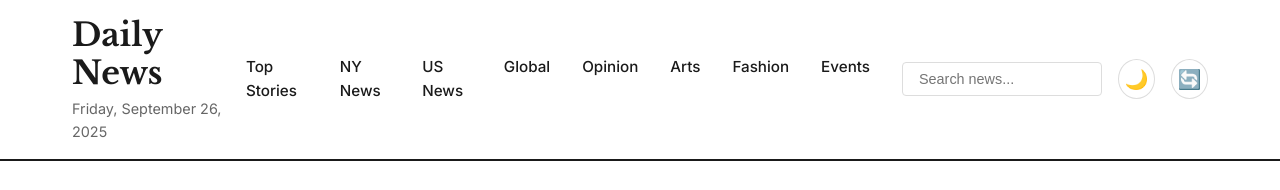
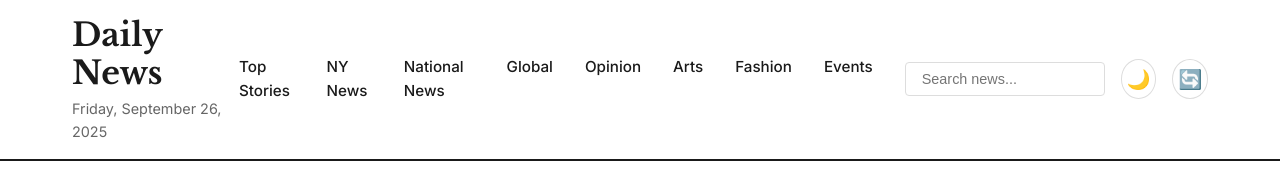
Before and after one commit to abbyjkaplan/daily-news, a plain HTML site: page index.html in a window 1280 px wide. Shown: the top 190 px of the page. Drawn offline with nearby package versions, Linux system fonts and the light colour scheme; no server answers.

Commit message:
Update news platform: fix image loading, rename US News to National News, handle empty results, improve article structure

```diff
--- a/index.html
+++ b/index.html
@@ -17,7 +17,7 @@
             <nav class="nav">
                 <a href="#top-stories">Top Stories</a>
                 <a href="#ny-news">NY News</a>
-                <a href="#us-news">US News</a>
+                <a href="#us-news">National News</a>
                 <a href="#global-news">Global</a>
                 <a href="#opinion">Opinion</a>
                 <a href="#arts">Arts</a>
@@ -113,7 +113,7 @@
 
         <!-- US News Section -->
         <section id="us-news" class="section us-news">
-            <h2 class="section-title">US News</h2>
+            <h2 class="section-title">National News</h2>
             <div class="news-layout">
                 <div class="main-story">
                     <div class="story-image">
@@ -384,7 +384,7 @@
                 <ul>
                     <li><a href="#top-stories">Top Stories</a></li>
                     <li><a href="#ny-news">NY News</a></li>
-                    <li><a href="#us-news">US News</a></li>
+                    <li><a href="#us-news">National News</a></li>
                     <li><a href="#global-news">Global News</a></li>
                 </ul>
             </div>
--- a/news-api.js
+++ b/news-api.js
@@ -137,8 +137,8 @@ class NewsAPI {
                 this.saveCache();
                 return ranked;
             } else {
-                // Return mock data if no real articles
-                return this.getMockTopStories();
+                // Return empty array if no real articles
+                return [];
             }
 
         } catch (error) {
@@ -185,7 +185,7 @@ class NewsAPI {
                 this.saveCache();
                 return ranked;
             } else {
-                return this.getMockNYNews();
+                return [];
             }
 
         } catch (error) {
@@ -232,7 +232,7 @@ class NewsAPI {
                 this.saveCache();
                 return ranked;
             } else {
-                return this.getMockUSNews();
+                return [];
             }
 
         } catch (error) {
@@ -279,7 +279,7 @@ class NewsAPI {
                 this.saveCache();
                 return ranked;
             } else {
-                return this.getMockGlobalNews();
+                return [];
             }
 
         } catch (error) {
@@ -325,7 +325,7 @@ class NewsAPI {
                 this.saveCache();
                 return ranked;
             } else {
-                return this.getMockOpinion();
+                return [];
             }
 
         } catch (error) {
@@ -371,7 +371,7 @@ class NewsAPI {
                 this.saveCache();
                 return ranked;
             } else {
-                return this.getMockArtsCulture();
+                return [];
             }
 
         } catch (error) {
@@ -417,7 +417,7 @@ class NewsAPI {
                 this.saveCache();
                 return ranked;
             } else {
-                return this.getMockFashionTrends();
+                return [];
             }
 
         } catch (error) {
@@ -463,7 +463,7 @@ class NewsAPI {
                 this.saveCache();
                 return ranked;
             } else {
-                return this.getMockNYEvents();
+                return [];
             }
 
         } catch (error) {
@@ -567,7 +567,7 @@ class NewsAPI {
                         articles.push({
                             headline: article.title,
                             summary: article.description,
-                            image: article.urlToImage,
+                            image: article.urlToImage || 'https://via.placeholder.com/600x400/1a1a1a/ffffff?text=No+Image',
                             source: article.source.name,
                             time: this.formatTime(article.publishedAt),
                             url: article.url,
@@ -584,7 +584,7 @@ class NewsAPI {
                         articles.push({
                             headline: article.webTitle,
                             summary: article.fields?.trailText || article.webTitle,
-                            image: article.fields?.thumbnail,
+                            image: article.fields?.thumbnail || 'https://via.placeholder.com/600x400/1a1a1a/ffffff?text=No+Image',
                             source: 'The Guardian',
                             time: this.formatTime(article.webPublicationDate),
                             url: article.webUrl,
@@ -601,7 +601,7 @@ class NewsAPI {
                         articles.push({
                             headline: article.headline?.main || article.title,
                             summary: article.abstract || article.snippet,
-                            image: article.multimedia?.[0]?.url ? `https://static01.nyt.com/${article.multimedia[0].url}` : '',
+                            image: article.multimedia?.[0]?.url ? `https://static01.nyt.com/${article.multimedia[0].url}` : 'https://via.placeholder.com/600x400/1a1a1a/ffffff?text=No+Image',
                             source: 'The New York Times',
                             time: this.formatTime(article.pub_date),
                             url: article.web_url,
@@ -615,7 +615,7 @@ class NewsAPI {
                         articles.push({
                             headline: article.title,
                             summary: article.abstract,
-                            image: article.multimedia?.[0]?.url ? `https://static01.nyt.com/${article.multimedia[0].url}` : '',
+                            image: article.multimedia?.[0]?.url ? `https://static01.nyt.com/${article.multimedia[0].url}` : 'https://via.placeholder.com/600x400/1a1a1a/ffffff?text=No+Image',
                             source: 'The New York Times',
                             time: this.formatTime(article.published_date),
                             url: article.url,
--- a/script.js
+++ b/script.js
@@ -55,63 +55,63 @@ async function loadRealTimeNews() {
             updateTopStories(topStories.value);
         } else {
             console.warn('Top stories failed or empty:', topStories.reason || 'No articles returned');
-            // Try to load mock data as fallback
-            try {
-                const mockData = newsAPI.getMockTopStories();
-                updateTopStories(mockData);
-                console.log('Using mock data for top stories');
-            } catch (error) {
-                console.error('Failed to load mock data:', error);
-            }
+            updateTopStories([]);
         }
 
-        if (nyNews.status === 'fulfilled') {
+        if (nyNews.status === 'fulfilled' && nyNews.value && nyNews.value.length > 0) {
             console.log('NY news loaded:', nyNews.value.length, 'articles');
             updateNYNews(nyNews.value);
         } else {
-            console.error('NY news failed:', nyNews.reason);
+            console.warn('NY news failed or empty:', nyNews.reason || 'No articles returned');
+            updateNYNews([]);
         }
 
-        if (usNews.status === 'fulfilled') {
+        if (usNews.status === 'fulfilled' && usNews.value && usNews.value.length > 0) {
             console.log('US news loaded:', usNews.value.length, 'articles');
             updateUSNews(usNews.value);
         } else {
-            console.error('US news failed:', usNews.reason);
+            console.warn('US news failed or empty:', usNews.reason || 'No articles returned');
+            updateUSNews([]);
         }
 
-        if (globalNews.status === 'fulfilled') {
+        if (globalNews.status === 'fulfilled' && globalNews.value && globalNews.value.length > 0) {
             console.log('Global news loaded:', globalNews.value.length, 'articles');
             updateGlobalNews(globalNews.value);
         } else {
-            console.error('Global news failed:', globalNews.reason);
+            console.warn('Global news failed or empty:', globalNews.reason || 'No articles returned');
+            updateGlobalNews([]);
         }
 
-        if (opinion.status === 'fulfilled') {
+        if (opinion.status === 'fulfilled' && opinion.value && opinion.value.length > 0) {
             console.log('Opinion loaded:', opinion.value.length, 'articles');
             updateOpinion(opinion.value);
         } else {
-            console.error('Opinion failed:', opinion.reason);
+            console.warn('Opinion failed or empty:', opinion.reason || 'No articles returned');
+            updateOpinion([]);
         }
 
-        if (arts.status === 'fulfilled') {
+        if (arts.status === 'fulfilled' && arts.value && arts.value.length > 0) {
             console.log('Arts & culture loaded:', arts.value.length, 'articles');
             updateArtsCulture(arts.value);
         } else {
-            console.error('Arts & culture failed:', arts.reason);
+            console.warn('Arts & culture failed or empty:', arts.reason || 'No articles returned');
+            updateArtsCulture([]);
         }
 
-        if (fashion.status === 'fulfilled') {
+        if (fashion.status === 'fulfilled' && fashion.value && fashion.value.length > 0) {
             console.log('Fashion loaded:', fashion.value.length, 'articles');
             updateFashionTrends(fashion.value);
         } else {
-            console.error('Fashion failed:', fashion.reason);
+            console.warn('Fashion failed or empty:', fashion.reason || 'No articles returned');
+            updateFashionTrends([]);
         }
 
-        if (events.status === 'fulfilled') {
+        if (events.status === 'fulfilled' && events.value && events.value.length > 0) {
             console.log('Events loaded:', events.value.length, 'articles');
             updateNYEvents(events.value);
         } else {
-            console.error('Events failed:', events.reason);
+            console.warn('Events failed or empty:', events.reason || 'No articles returned');
+            updateNYEvents([]);
         }
 
         // Hide loading indicators
```
